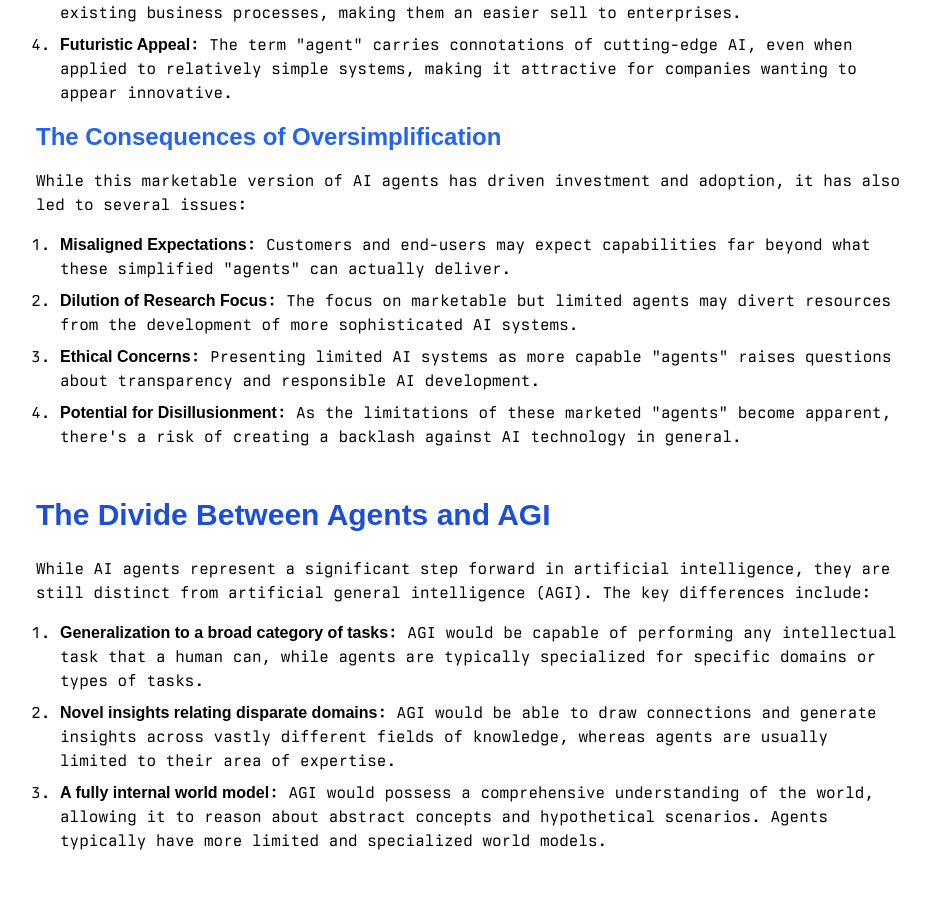
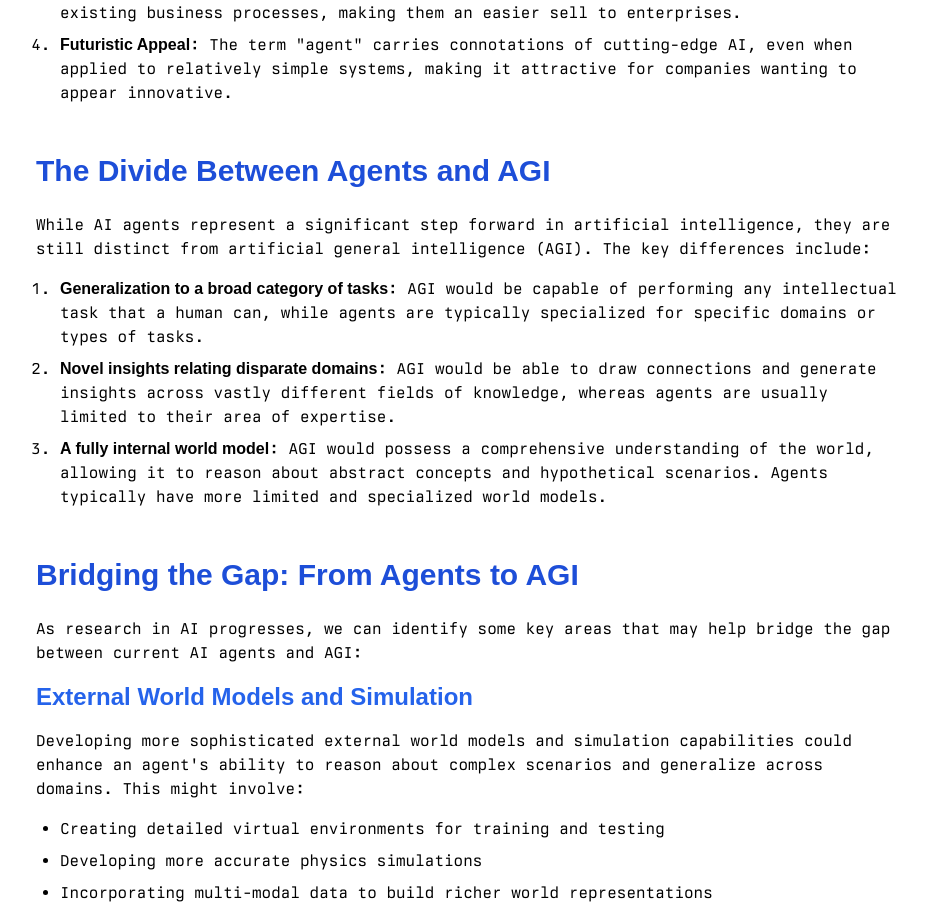
Before and after one commit to kvey/kvey.github.io, a Next.js app: page /blog/2024-08-27 in a window 1280 px wide. Shown: the part 2400-3305 px from the top of the page, without its empty margins (12-942 px from the left). Built offline with nearby package versions, Linux system fonts and the light colour scheme; a web font is replaced by a local one.

Commit message:
fix warnings

```diff
--- a/src/app/blog/2024-08-27/page.tsx
+++ b/src/app/blog/2024-08-27/page.tsx
@@ -22,7 +22,7 @@ const Home = () => {
                 <h1 className="text-4xl font-bold text-blue-800 mb-4">AI Agents: Unraveling the Hype and Reclaiming the
                   Concept</h1>
                 <p className="text-lg text-gray-600">In the rapidly evolving landscape of artificial intelligence, few
-                  terms have become as ubiquitous – and as misunderstood – as "AI agents." This article aims to unpack
+                  terms have become as ubiquitous – and as misunderstood – as &quot;AI agents.&quot; This article aims to unpack
                   the complexity behind this concept, explore how it has been oversimplified for marketing purposes, and
                   chart a path towards reclaiming its true meaning and potential.</p>
               </header>
@@ -38,7 +38,7 @@ const Home = () => {
                     misinterpretation. Like humans, true agents are designed to address ambiguity, take initiative, and
                     attempt tasks with the potential for failure. This characteristic sets them apart from other AI
                     systems that operate within more constrained parameters.</p>
-                  <p className="mb-4">The ability to fail might seem counterintuitive as a defining feature, but it's
+                  <p className="mb-4">The ability to fail might seem counterintuitive as a defining feature, but it&apos;s
                     crucial for understanding the nature of true agency. An agent must be able to:</p>
                   <ol className="list-decimal pl-6 space-y-2 mb-4">
                     <li>Interpret ambiguous instructions or situations</li>
@@ -51,7 +51,7 @@ const Home = () => {
 
                   <h3 className="text-2xl font-semibold text-blue-600 mb-4">Distinguishing Agents from Other AI
                     Systems</h3>
-                  <p className="mb-4">To better understand what constitutes an AI agent, it's helpful to contrast them
+                  <p className="mb-4">To better understand what constitutes an AI agent, it&apos;s helpful to contrast them
                     with other types of AI systems:</p>
 
                   <h4 className="text-xl font-semibold text-blue-500 mb-2">Creative Tools</h4>
@@ -63,7 +63,7 @@ const Home = () => {
                   <h4 className="text-xl font-semibold text-blue-500 mb-2">Classifiers</h4>
                   <p className="mb-4">Systems that make optimistic categorization choices are classifiers. These include
                     image recognition software, spam filters, and sentiment analysis tools. Classifiers excel at
-                    categorizing inputs based on predefined criteria but don't exhibit the initiative or adaptability of
+                    categorizing inputs based on predefined criteria but don&apos;t exhibit the initiative or adaptability of
                     agents.</p>
 
                   <h4 className="text-xl font-semibold text-blue-500 mb-2">Software with LLM Integration</h4>
@@ -77,19 +77,19 @@ const Home = () => {
                   <h2 className="text-3xl font-semibold text-blue-700 mb-6">The Dumbing Down of AI Agents: From Complex
                     Concept to Buzzword</h2>
                   <p className="mb-4">In recent years, the concept of AI agents has undergone a significant
-                    transformation in how it's presented to investors, enterprises, and the public. What was once a
+                    transformation in how it&apos;s presented to investors, enterprises, and the public. What was once a
                     complex and nuanced idea in artificial intelligence research has been increasingly simplified and
-                    repackaged as a catchy buzzword. This shift has lowered the bar for what qualifies as an "agent,"
+                    repackaged as a catchy buzzword. This shift has lowered the bar for what qualifies as an &quot;agent,&quot;
                     making it an easily achievable pitch for marketing purposes.</p>
 
                   <h3 className="text-2xl font-semibold text-blue-600 mb-4">The Simplification Process</h3>
                   <ol className="list-decimal pl-6 space-y-2 mb-4">
-                    <li><strong className="font-semibold">Broadening the Definition</strong>: The term "agent" has been
+                    <li><strong className="font-semibold">Broadening the Definition</strong>: The term &quot;agent&quot; has been
                       stretched to encompass a wide range of AI-powered tools and systems, many of which lack the core
                       characteristics of true agency.
                     </li>
                     <li><strong className="font-semibold">Emphasizing Autonomy</strong>: Marketers often focus on any
-                      level of autonomous operation, even if it's highly constrained, to label a system as an "agent."
+                      level of autonomous operation, even if it&apos;s highly constrained, to label a system as an &quot;agent.&quot;
                     </li>
                     <li><strong className="font-semibold">Overemphasizing Natural Language Interfaces</strong>: Systems
                       with conversational abilities are frequently branded as agents, regardless of their underlying
@@ -105,38 +105,19 @@ const Home = () => {
                   <p className="mb-4">This simplified concept of AI agents has become particularly appealing to
                     investors and enterprises for several reasons:</p>
                   <ol className="list-decimal pl-6 space-y-2 mb-4">
-                    <li><strong className="font-semibold">Easily Demonstrable</strong>: Simplified "agents" can quickly
+                    <li><strong className="font-semibold">Easily Demonstrable</strong>: Simplified &quot;agents&quot; can quickly
                       showcase apparent intelligence through scripted interactions or narrow task completion.
                     </li>
                     <li><strong className="font-semibold">Lower Development Costs</strong>: By relaxing the requirements
-                      for true agency, companies can produce marketable "agent" products more quickly and cheaply.
+                      for true agency, companies can produce marketable &quot;agent&quot; products more quickly and cheaply.
                     </li>
                     <li><strong className="font-semibold">Alignment with Existing Workflows</strong>: These dumbed-down
                       agents often fit more easily into existing business processes, making them an easier sell to
                       enterprises.
                     </li>
-                    <li><strong className="font-semibold">Futuristic Appeal</strong>: The term "agent" carries
+                    <li><strong className="font-semibold">Futuristic Appeal</strong>: The term &quot;agent&quot; carries
                       connotations of cutting-edge AI, even when applied to relatively simple systems, making it
                       attractive for companies wanting to appear innovative.
-                    </li>
-                  </ol>
-
-                  <h3 className="text-2xl font-semibold text-blue-600 mb-4">The Consequences of Oversimplification</h3>
-                  <p className="mb-4">While this marketable version of AI agents has driven investment and adoption, it
-                    has also led to several issues:</p>
-                  <ol className="list-decimal pl-6 space-y-2 mb-4">
-                    <li><strong className="font-semibold">Misaligned Expectations</strong>: Customers and end-users may
-                      expect capabilities far beyond what these simplified "agents" can actually deliver.
-                    </li>
-                    <li><strong className="font-semibold">Dilution of Research Focus</strong>: The focus on marketable
-                      but limited agents may divert resources from the development of more sophisticated AI systems.
-                    </li>
-                    <li><strong className="font-semibold">Ethical Concerns</strong>: Presenting limited AI systems as
-                      more capable "agents" raises questions about transparency and responsible AI development.
-                    </li>
-                    <li><strong className="font-semibold">Potential for Disillusionment</strong>: As the limitations of
-                      these marketed "agents" become apparent, there's a risk of creating a backlash against AI
-                      technology in general.
                     </li>
                   </ol>
                 </section>
@@ -168,7 +149,7 @@ const Home = () => {
 
                   <h3 className="text-2xl font-semibold text-blue-600 mb-4">External World Models and Simulation</h3>
                   <p className="mb-4">Developing more sophisticated external world models and simulation capabilities
-                    could enhance an agent's ability to reason about complex scenarios and generalize across domains.
+                    could enhance an agent&apos;s ability to reason about complex scenarios and generalize across domains.
                     This might involve:</p>
                   <ul className="list-disc pl-6 space-y-2 mb-4">
                     <li>Creating detailed virtual environments for training and testing</li>
@@ -178,11 +159,11 @@ const Home = () => {
 
                   <h3 className="text-2xl font-semibold text-blue-600 mb-4">Surfacing Connections to Human
                     Observers</h3>
-                  <p className="mb-4">Facilitating insights by making an agent's reasoning process more transparent to
+                  <p className="mb-4">Facilitating insights by making an agent&apos;s reasoning process more transparent to
                     human observers could lead to breakthroughs in AI capabilities. This might include:</p>
                   <ul className="list-disc pl-6 space-y-2 mb-4">
                     <li>Developing better explainable AI techniques</li>
-                    <li>Creating intuitive visualizations of an agent's decision-making process</li>
+                    <li>Creating intuitive visualizations of an agent&apos;s decision-making process</li>
                     <li>Designing collaborative interfaces that allow humans and AI to work together more effectively
                     </li>
                   </ul>
@@ -190,7 +171,7 @@ const Home = () => {
 
                 <section className="mb-12">
                   <h2 className="text-3xl font-semibold text-blue-700 mb-6">Reclaiming the Concept of AI Agents</h2>
-                  <p className="mb-4">To address the issues arising from the oversimplification of AI agents, it's
+                  <p className="mb-4">To address the issues arising from the oversimplification of AI agents, it&apos;s
                     crucial for the AI community, including researchers, developers, and ethical AI advocates, to:</p>
                   <ol className="list-decimal pl-6 space-y-2 mb-4">
                     <li>Promote a more nuanced understanding of what constitutes a true AI agent.</li>
@@ -202,7 +183,7 @@ const Home = () => {
                 </section>
 
                 <section>
-                  <p className="mb-4">As we navigate the complex landscape of AI development, it's crucial to maintain a
+                  <p className="mb-4">As we navigate the complex landscape of AI development, it&apos;s crucial to maintain a
                     clear understanding of what constitutes an AI agent. By focusing on the capacity for failure,
                     initiative, and decision-making in ambiguous situations, we can distinguish true agents from other
                     AI systems and marketing hype.</p>
@@ -213,7 +194,7 @@ const Home = () => {
                   <p className="mb-4">The journey from current AI agents to AGI remains long and challenging. However,
                     by continuing to push the boundaries of agent capabilities, developing more sophisticated world
                     models, and improving human-AI collaboration, we may eventually unlock the full potential of
-                    artificial intelligence. As we do so, it's essential to maintain a grounded perspective on current
+                    artificial intelligence. As we do so, it&apos;s essential to maintain a grounded perspective on current
                     capabilities while fostering responsible and transparent development practices.</p>
                 </section>
               </main>
```
